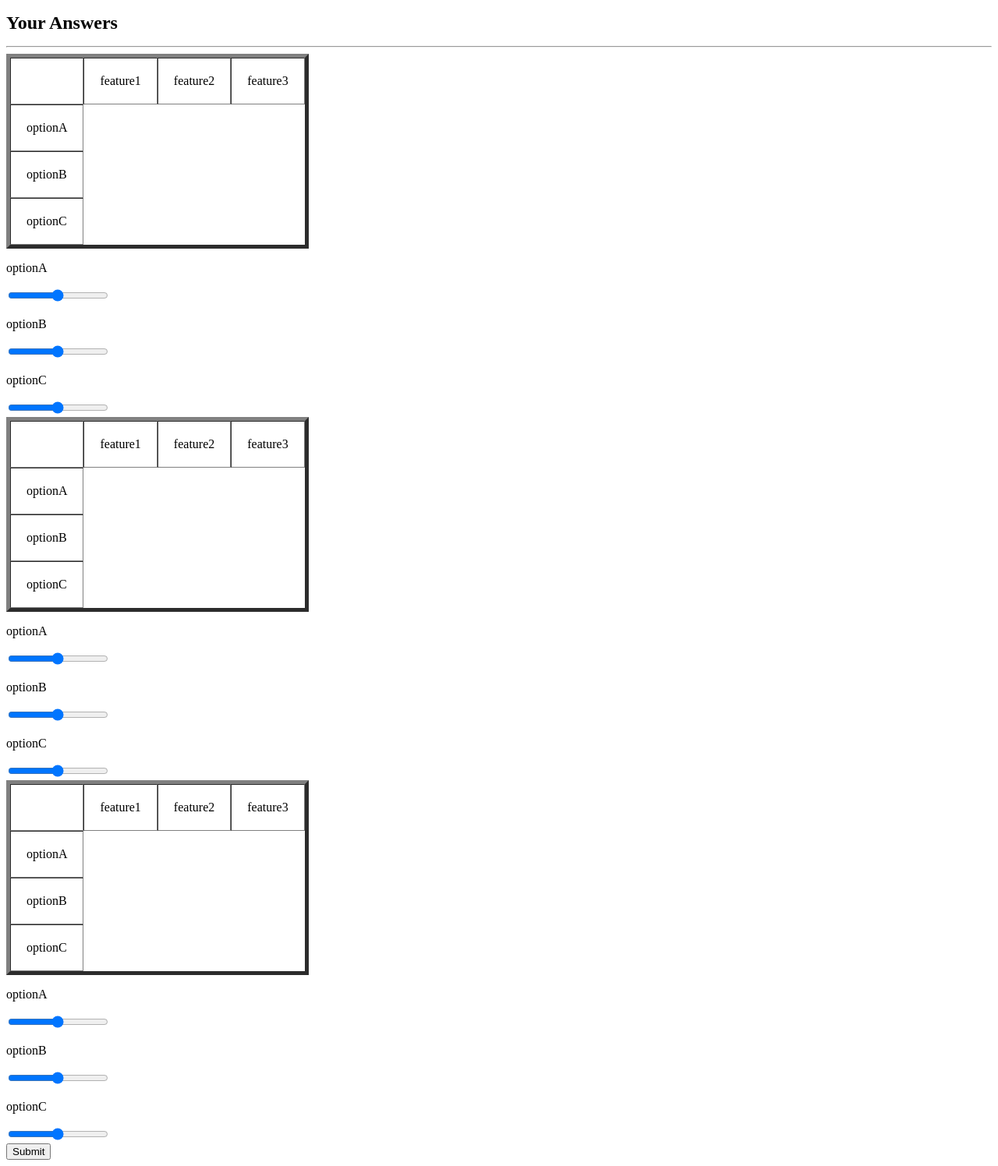
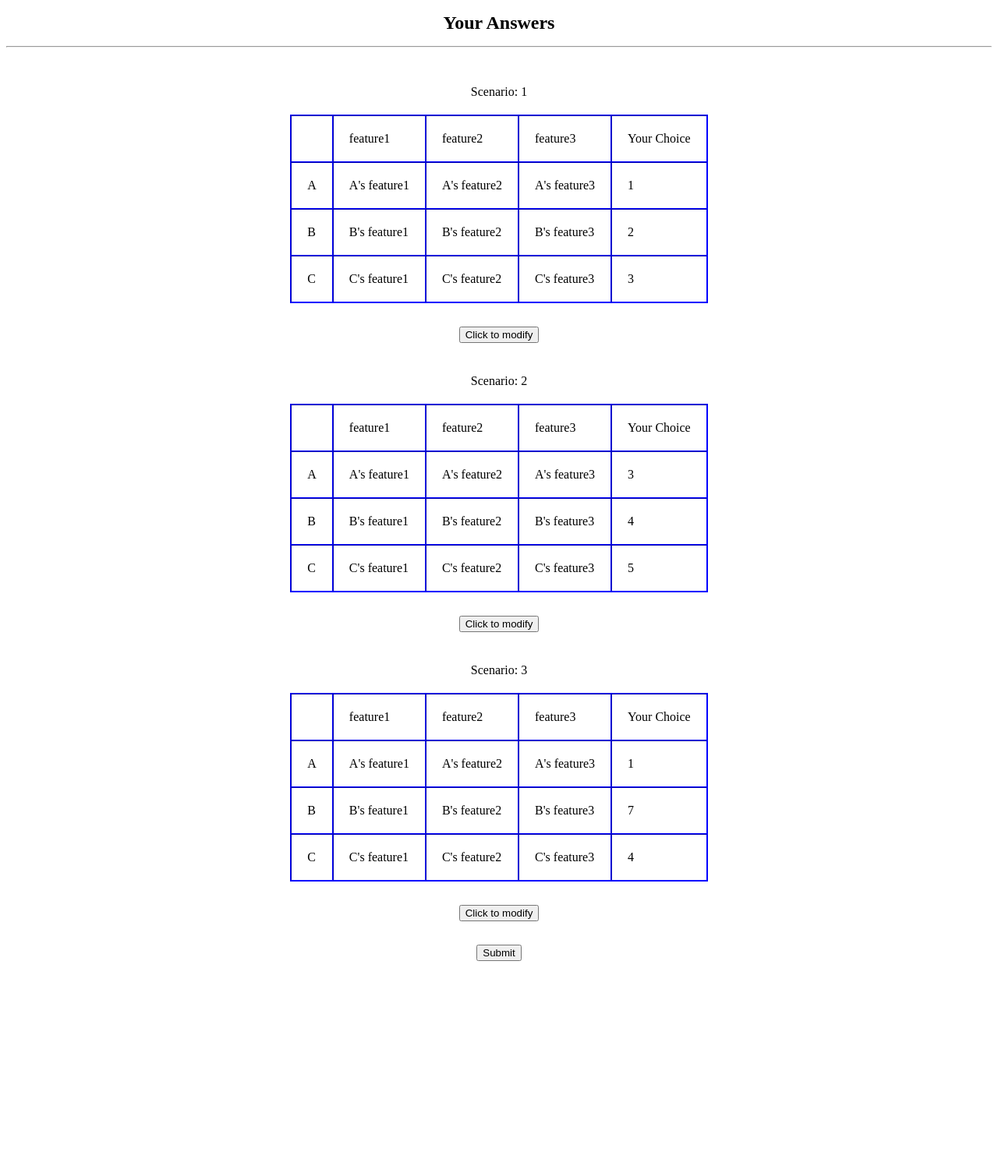
Before and after one commit to inwonakng/ethical_ai, a Django app: page /survey/result in a window 1280 px wide. Shown: the whole page at 78% size. After the commit the page ends 1233 px from the top, so only its background shows below. Run offline with Django 3.2, Linux system fonts and the light colour scheme.

Commit message:
Change layout of result page: cancel slider, add one column indicating scores, add buttons for users to go back to take survey page

```diff
--- a/ethicssite/static/css/surveyresult.css
+++ b/ethicssite/static/css/surveyresult.css
@@ -1,3 +1,19 @@
+.head_div{
+    text-align: center;
+}
 .head{
     font-size: 24px;
 }
+.button_div{
+    padding-top: 30px;
+    text-align: center;
+}
+
+.scenario_div{
+    padding-top: 40px;
+    padding-bottom: 20px;
+    text-align: center;
+}
+.table{
+    border: 1px solid blue;
+}
--- a/ethicssite/survey/templates/survey/surveyresult.html
+++ b/ethicssite/survey/templates/survey/surveyresult.html
@@ -13,27 +13,30 @@
     <hr class = "head_hr"></hr>
   </div>
   <div class="result">
-    {% for result in results %}
+    {% for result in results%}
+    <div class="scenario_div">Scenario: {{result.scenario}}</div>
       <div class = 'answers'>
-        <table class = 'table' border = "5" cellspacing = 0 cellpadding = '20px'>
+        <table class = 'table' border = "1px solid blue" cellspacing = 0 cellpadding = '20px' align="center">
           <tr>
             <td></td>
-            {% for feature in features %}
+            {% for feature in result.features %}
               <td>{{ feature }}</td>
             {% endfor %}
+            <td>Your Choice</td>
           </tr>
-          {% for option in options %}
+          {% for score in result.score %}
             <tr>
-              <td>{{ option }}</td>
+              <td>{{ score.0 }}</td>
+              {% for feature in result.features %}
+                <td>{{ score.0 }}'s {{ feature }}</td>
+              {% endfor %}
+              <td>{{ score.1 }}</td>
             </tr>
           {% endfor %}
         </table>
-        {% for option in options %}
-          <div class="slidecontainer">
-            <p>{{ option }}</p>
-            <input type="range" min="1" max="100" value= 50>
-          </div>
-        {% endfor %}
+      </div>
+      <div class = 'button_div'>
+        <button class="modify_button">Click to modify</button>
       </div>
     {% endfor %}
     </div>
--- a/ethicssite/survey/views.py
+++ b/ethicssite/survey/views.py
@@ -79,13 +79,11 @@ def get_scenario(request):
 # Django view to handle the survey results page.
 def survey_result(request):
     results = [
-                {'score': [0,3,7]},
-                {'score': [7,7,7]},
-                {'score': [6,6,6]}
-              ]
-    features = ['feature1', 'feature2','feature3']
-    options = ['optionA', 'optionB', 'optionC']
-    return render(request, 'survey/surveyresult.html', {'results':results, 'features':features, 'options': options})
+                {'scenario': "1", 'features': ['feature1', 'feature2', 'feature3'], 'score': [['A',1],['B',2],['C',3]]},
+                {'scenario': "2", 'features': ['feature1', 'feature2', 'feature3'], 'score': [['A',3],['B',4],['C',5]]},
+                {'scenario': "3", 'features': ['feature1', 'feature2', 'feature3'], 'score': [['A',1],['B',7],['C',4]]}
+            ]
+    return render(request, 'survey/surveyresult.html', {'results':results})
 
 
 # Django view to handle unknown paths
```
